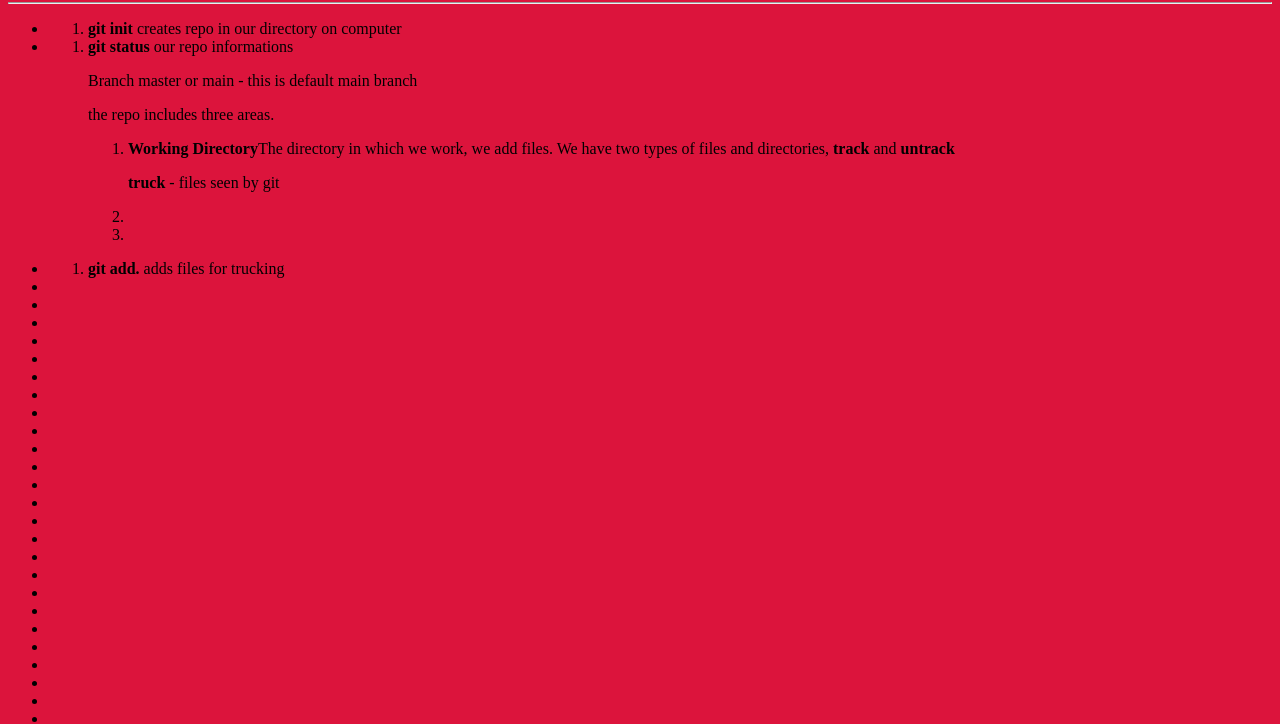
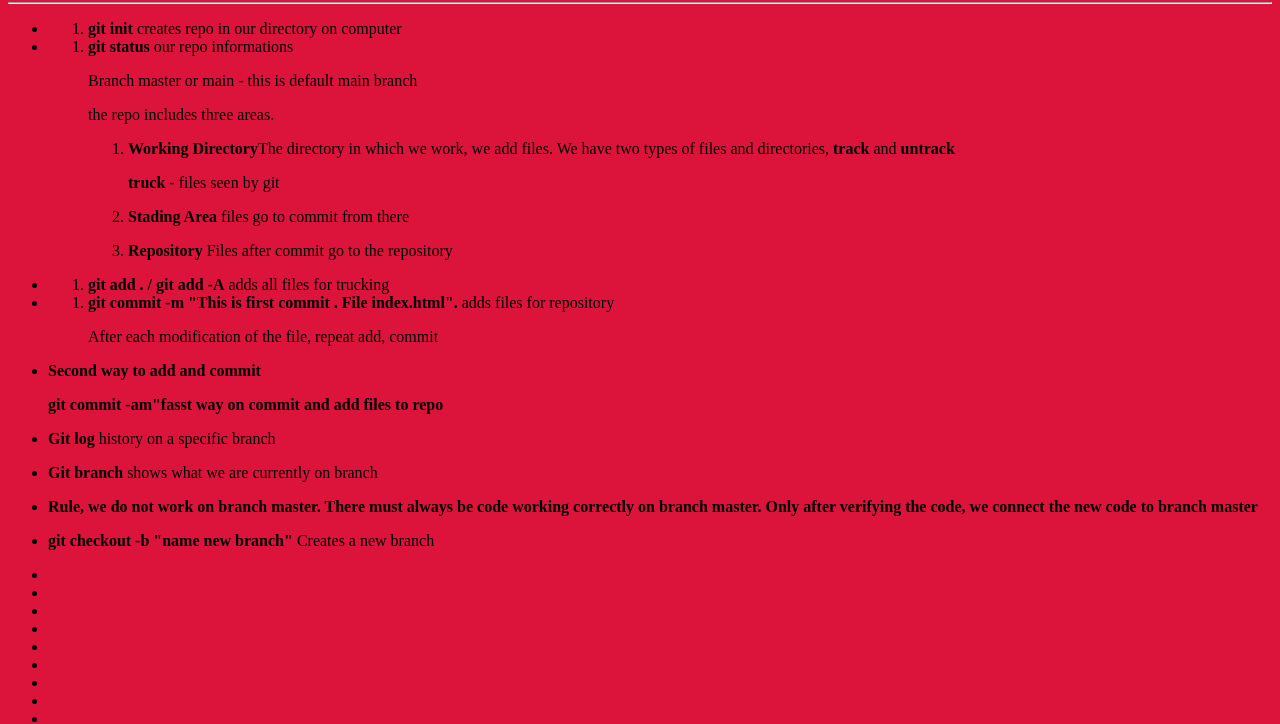
Before and after one commit to DjangoTeamWorld/githubcourse, a plain HTML site: page index.html in a window 1280 px wide. Shown: the part 78-802 px from the top of the page. Drawn offline with Linux system fonts and the light colour scheme.

Commit message:
This is added by second branch tom

```diff
--- a/index.html
+++ b/index.html
@@ -29,22 +29,47 @@
 
                             </p>
                         </li>
-                        <li></li>
-                        <li></li>
+                        <li>
+                            <p><b>Stading Area</b> files go to commit from there</p>
+                        </li>
+                        <li>
+                            <p><b>Repository</b>     Files after commit go to the repository</p>
+
+                        </li>
                     </ol>
                 </p>
+            </ol>
+
+        </li>
+        <li>
+            <ol>
+                <li><b>  git add . / git add -A</b> adds all files for trucking </li>
             </ol>
         </li>
         <li>
             <ol>
-                <li><b>  git add. </b> adds files for trucking </li>
+                <li><b>  git commit -m "This is first commit . File index.html". </b> adds files for repository </li>
+                <p>After each modification of the file, repeat add, commit</p>
             </ol>
         </li>
-        <li></li>
-        <li></li>
-        <li></li>
-        <li></li>
-        <li></li>
+        <li>
+            <p><strong>Second way to add and commit</strong></p>
+            <p><b>git commit -am"fasst way on commit and add files to repo</b></p>
+        </li>
+        <li>
+            <p><b>Git log</b> history on a specific branch</p>
+        </li>
+        <li>
+            <p><b>Git branch </b> shows what  we are currently on branch</p>
+        </li>
+        <li>
+            <strong>Rule, we do not work on branch master. There must always be code working correctly on branch master. Only after verifying the code, we connect the new code to  branch master</strong>
+            <p></p>
+
+        </li>
+        <li>
+        <p><b>git checkout -b "name new branch"</b> Creates a new branch</p>
+        </li>
         <li></li>
         <li></li>
         <li></li>
```
